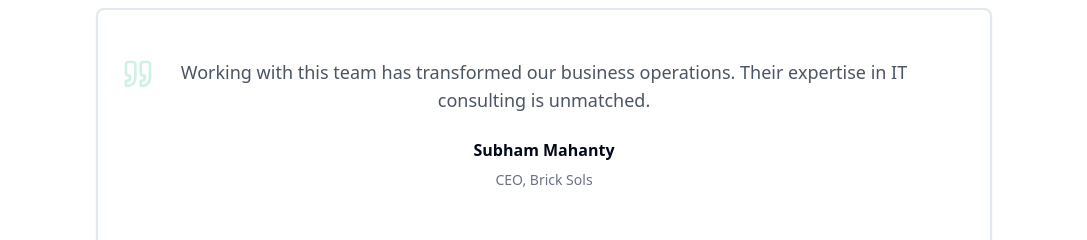
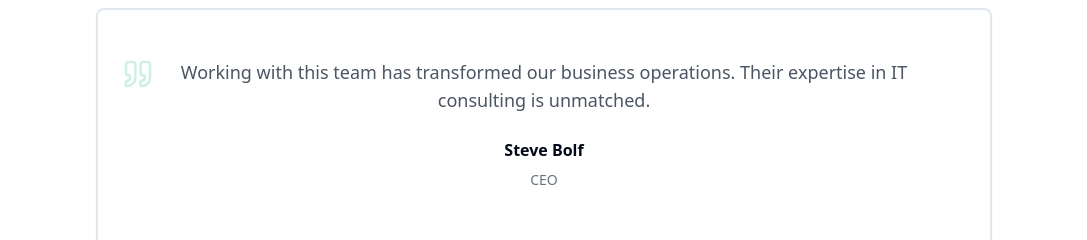
Before and after one commit to subhammahanty235/ampher-v2, a React (Vite) app: page / in a window 1280 px wide. Shown: the part 2240-2480 px from the top of the page, without its empty margins (96-1183 px from the left). Built offline with nearby package versions, Linux system fonts and the light colour scheme.

Commit message:
Update TestimonialsSection.tsx

```diff
--- a/src/components/TestimonialsSection.tsx
+++ b/src/components/TestimonialsSection.tsx
@@ -6,8 +6,8 @@ import { ChevronLeft, ChevronRight, Quote } from "lucide-react";
 const TestimonialsSection = () => {
   const testimonials = [
     {
-      name: "Subham Mahanty",
-      role: "CEO, Brick Sols",
+      name: "Steve Bolf",
+      role: "CEO",
       content: "Working with this team has transformed our business operations. Their expertise in IT consulting is unmatched.",
     },
     // {
```
